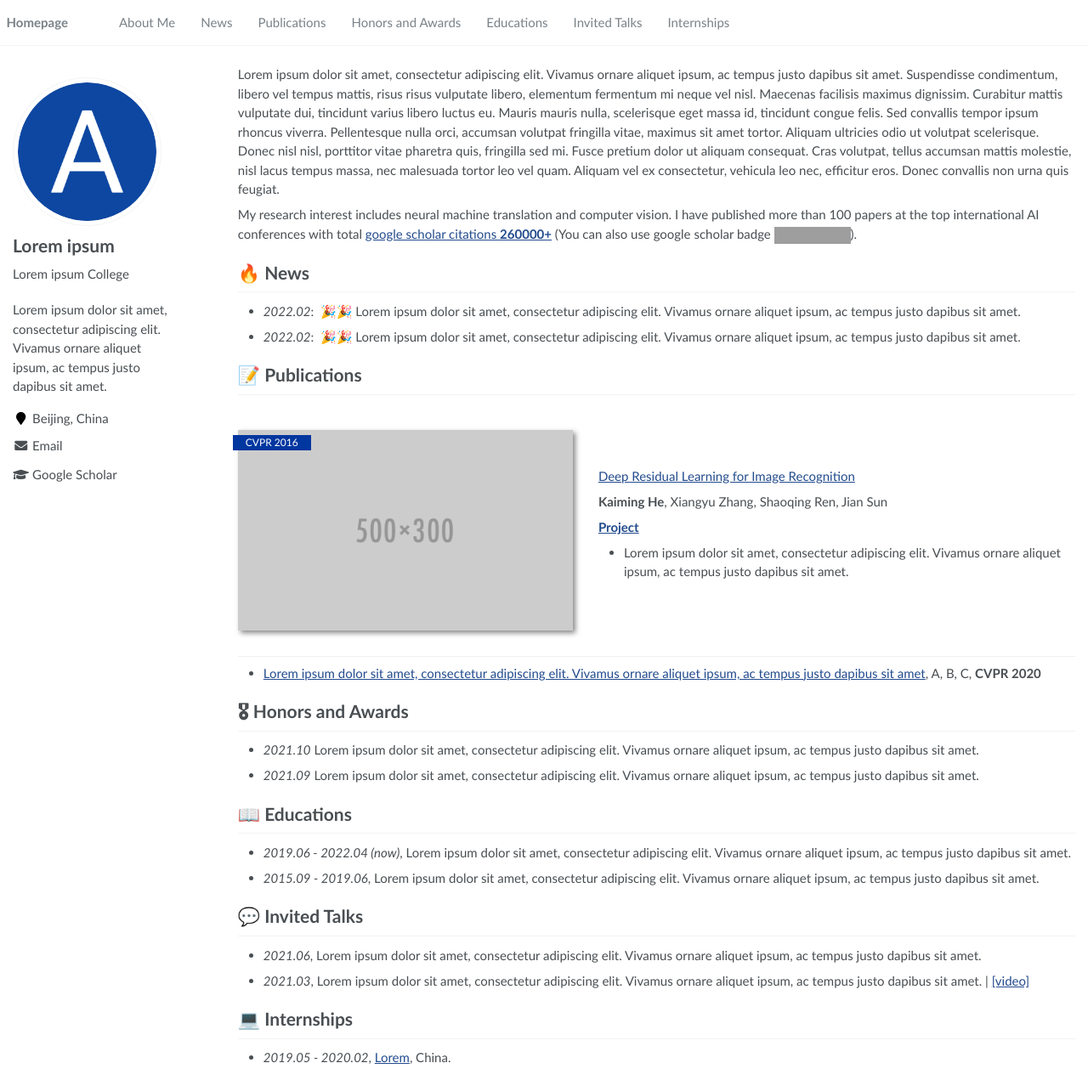
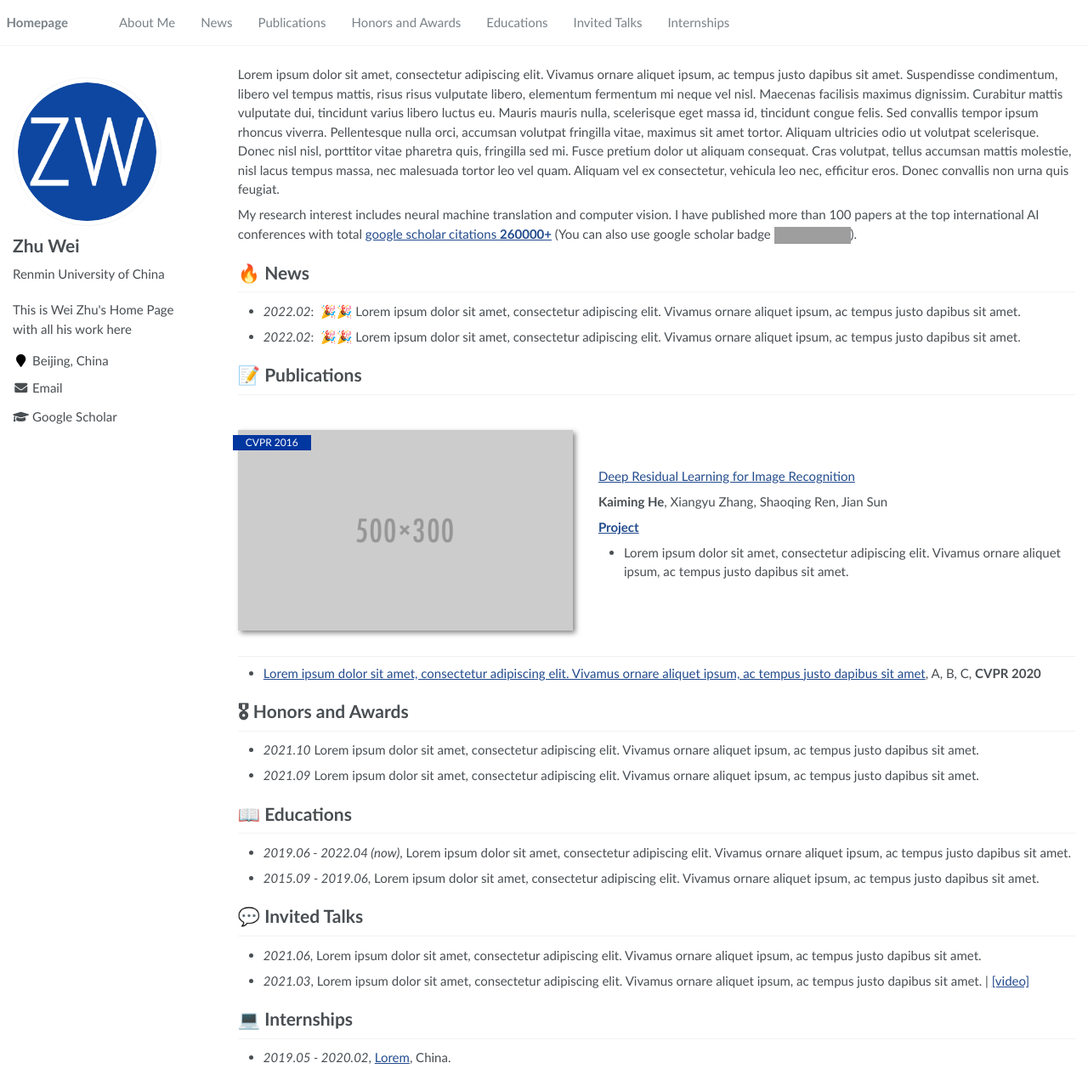
Before and after one commit to Williamm-Wei-Zhu/Williamm-Wei-Zhu.github.io, a Jekyll site: the page built from _pages/about.md, in a window 1280 px wide and 1271 px high. Shown: the whole window at 85% size. Built offline with Jekyll 4.4.1, drawn with Linux system fonts in a browser that asks for light colours; grey boxes are pictures that could not be loaded.

Commit message:
personal information updated

```diff
--- a/_config.yml
+++ b/_config.yml
@@ -6,9 +6,9 @@
 # `jekyll serve`. If you change this file, please restart the server process.
 
 # Site Settings
-title                    : "Lorem ipsum"
-description              : "Lorem ipsum dolor sit amet, consectetur adipiscing elit. Vivamus ornare aliquet ipsum, ac tempus justo dapibus sit amet. "
-repository               : "RayeRen/acad-homepage.github.io"
+title                    : "Wei Zhu"
+description              : "This is Wei Zhu's Home Page with all his work here"
+repository               : "Williamm-Wei-Zhu/Williamm-Wei-Zhu.github.io"
 google_scholar_stats_use_cdn : true
 
 # google analytics
@@ -21,14 +21,14 @@ baidu_site_verification  :  # get baidu_site_verification from https://ziyuan.ba
 
 # Site Author
 author:
-  name             : "Lorem ipsum"
+  name             : "Zhu Wei"
   avatar           : "images/android-chrome-512x512.png"
-  bio              : "Lorem ipsum College"
+  bio              : "Renmin University of China"
   location         : "Beijing, China"
   employer         :
   pubmed           :
   googlescholar    : "https://scholar.google.com/citations?user=YOUR_GOOGLE_SCHOLAR_ID"
-  email            : "Lorem@ipsum.com"
+  email            : "zhuwei23@ruc.edu.cn"
   researchgate     :  # e.g., "https://www.researchgate.net/profile/yourprofile"
   uri              :
   bitbucket        :
```
Also changed, not shown: images/android-chrome-192x192.png, images/android-chrome-512x512.png, images/apple-touch-icon.png, images/favicon-16x16.png, images/favicon-32x32.png, images/favicon.ico.
